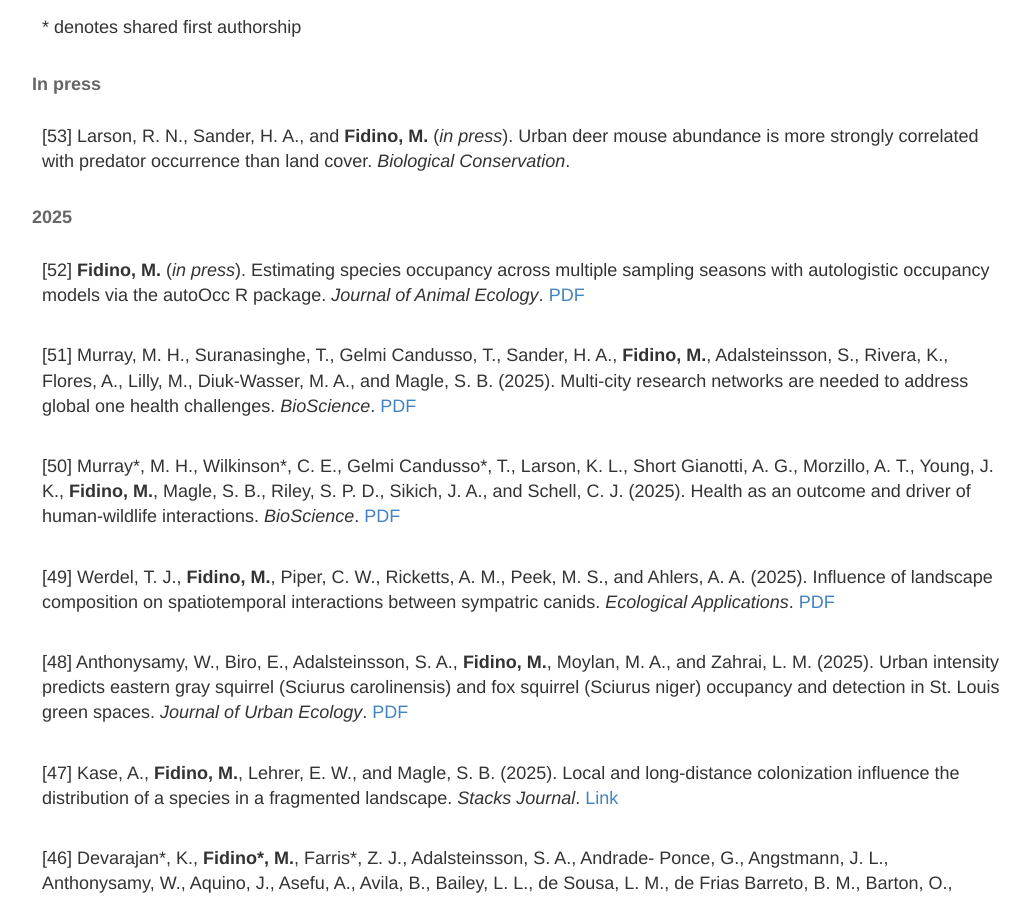
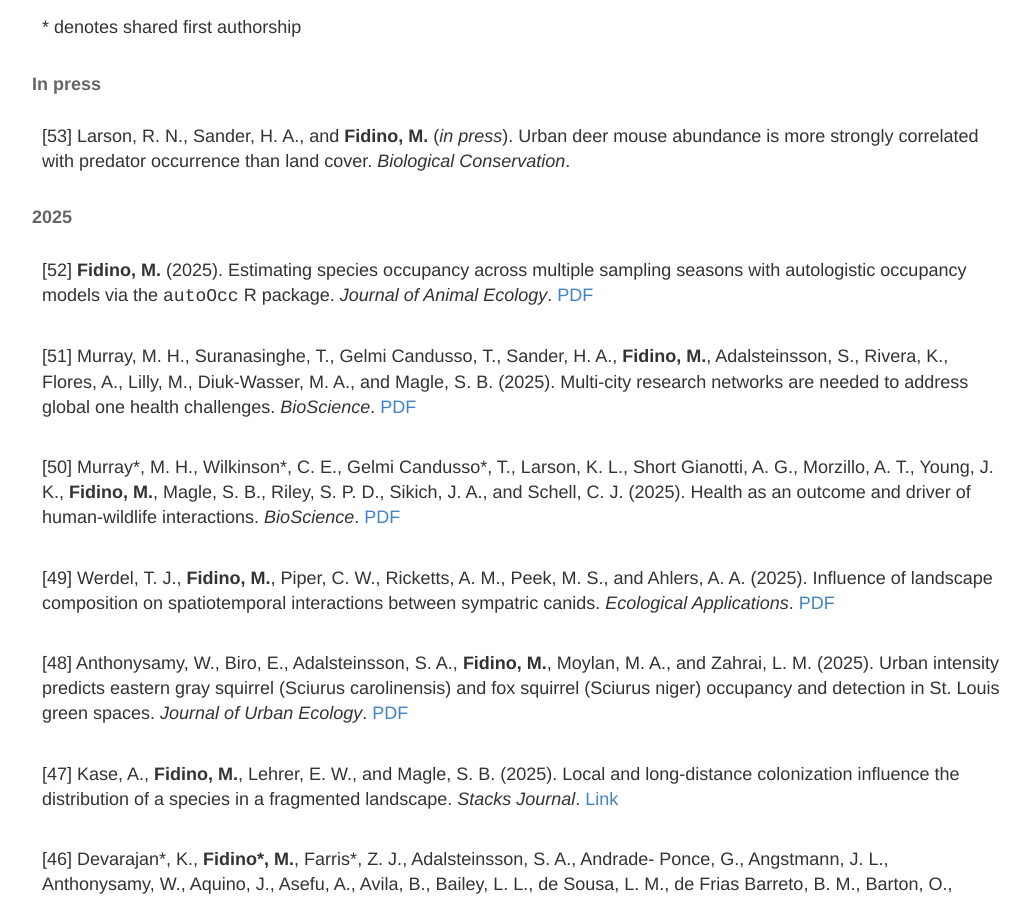
Before and after one commit to mfidino/mfidino.github.io, a Jekyll site: the page built from publications.md, in a window 1280 px wide and 900 px high, scrolled down 472 px. Shown: the whole window, without its empty margins (118-1148 px from the left). Built offline with Jekyll 4.4.1, drawn with Linux system fonts in a browser that asks for light colours.

Commit message:
Update publications.md

```diff
--- a/publications.md
+++ b/publications.md
@@ -24,7 +24,7 @@ abundance is more strongly correlated with predator occurrence than land cover.
 
 #### 2025
 
-[52] **Fidino, M.** (*in press*). Estimating species occupancy across multiple sampling seasons with autologistic occupancy models via the autoOcc R package. *Journal of Animal Ecology*. [PDF](../public/Fidino_2025_autoOcc.pdf)
+[52] **Fidino, M.** (2025). Estimating species occupancy across multiple sampling seasons with autologistic occupancy models via the `autoOcc` R package. *Journal of Animal Ecology*. [PDF](../public/Fidino_2025_autoOcc.pdf)
 
 [51] Murray, M. H., Suranasinghe, T., Gelmi Candusso, T., Sander, H. A., **Fidino, M.**, Adalsteinsson, S., Rivera, K., Flores, A., Lilly, M., Diuk-Wasser, M. A., and Magle, S. B. (2025). Multi-city research networks are needed to address global one health challenges. *BioScience*. [PDF](../public/Murray_multicity_bio.pdf)
 
```
